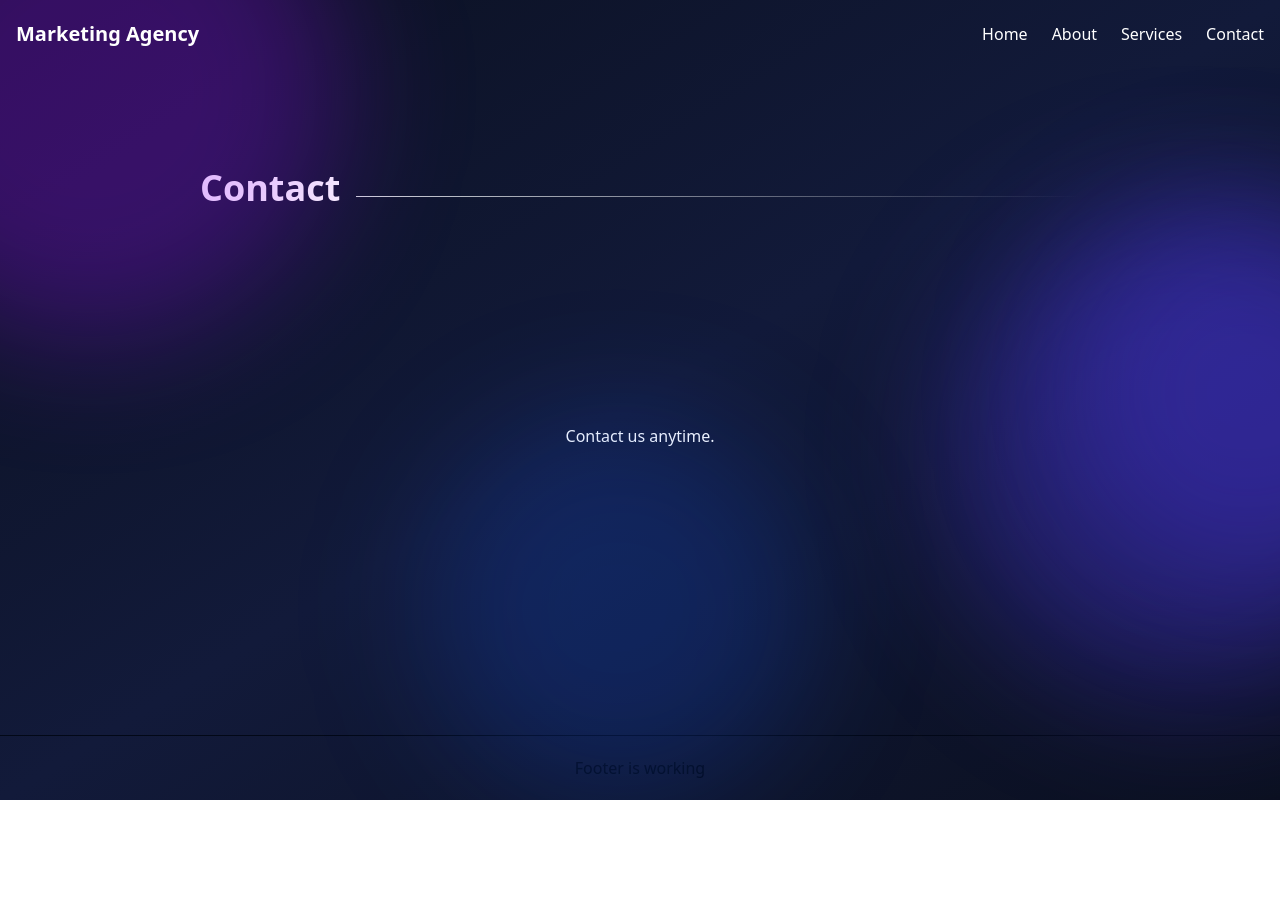
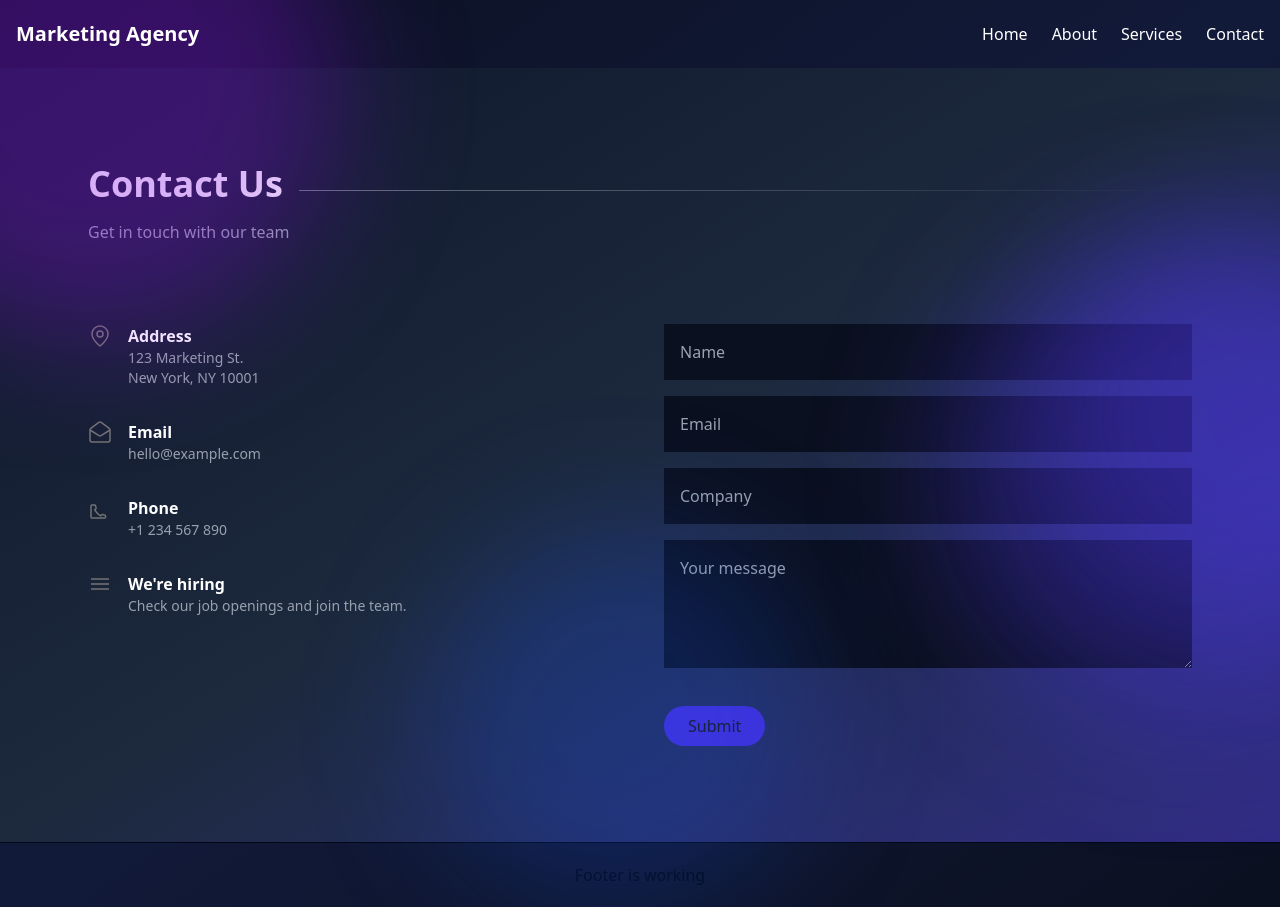
Before and after one commit to Lahcen-Ouhassou/Marketing-Agency-LandingPage, a React (Vite) app: page /contact in a window 1280 px wide. Before the commit the page ends 800 px from the top, so only its background shows below. Built offline with nearby package versions, Linux system fonts and the light colour scheme.

Commit message:
UpdContactPage

```diff
--- a/src/pages/Contact.jsx
+++ b/src/pages/Contact.jsx
@@ -1,15 +1,135 @@
-function Contact() {
+import React from "react";
+
+const Contact = () => {
   return (
-    <section className="py-20 text-center text-white">
-      <span class="flex items-center m-50 mt-5">
-        <h1 className=" shrink-0 pe-4 text-4xl font-bold mb-4">Contact</h1>
+    <section className="py-24 bg-gradient-to-br from-slate-900 via-slate-800 to-indigo-900 text-gray-100 min-h-[600px]">
+      <div className="max-w-6xl mx-auto px-6">
+        {/* ===== TITLE ===== */}
+        <div className="mb-20">
+          <div className="flex items-center gap-4 mb-4">
+            <h1 className="text-4xl font-bold whitespace-nowrap">Contact Us</h1>
+            <span className="h-px mt-3 bg-gradient-to-l from-transparent to-gray-500 flex-1"></span>
+          </div>
+          <p className="text-gray-400">Get in touch with our team</p>
+        </div>
 
-        <span class="h-px flex-1 bg-linear-to-l from-transparent to-gray-300 w-20"></span>
-      </span>
+        {/* ===== FORM + INFO ===== */}
+        <div className="grid grid-cols-1 md:grid-cols-2 gap-12">
+          {/* ----- Info ----- */}
+          <div className="space-y-8">
+            {/* Address */}
+            <div className="flex items-start gap-4">
+              <svg
+                className="shrink-0 w-6 h-6 text-neutral-500"
+                xmlns="http://www.w3.org/2000/svg"
+                fill="none"
+                viewBox="0 0 24 24"
+                stroke="currentColor"
+                strokeWidth={1.5}
+              >
+                <path d="M20 10c0 6-8 12-8 12s-8-6-8-12a8 8 0 0 1 16 0Z" />
+                <circle cx="12" cy="10" r="3" />
+              </svg>
+              <div>
+                <h4 className="font-semibold text-white">Address</h4>
+                <p className="text-gray-400 text-sm">
+                  123 Marketing St.
+                  <br /> New York, NY 10001
+                </p>
+              </div>
+            </div>
 
-      <p className="text-muted-foreground">Contact us anytime.</p>
+            {/* Email */}
+            <div className="flex items-start gap-4">
+              <svg
+                className="shrink-0 w-6 h-6 text-neutral-500"
+                xmlns="http://www.w3.org/2000/svg"
+                fill="none"
+                viewBox="0 0 24 24"
+                stroke="currentColor"
+                strokeWidth={1.5}
+              >
+                <path d="M21.2 8.4c.5.38.8.97.8 1.6v10a2 2 0 0 1-2 2H4a2 2 0 0 1-2-2V10a2 2 0 0 1 .8-1.6l8-6a2 2 0 0 1 2.4 0l8 6Z" />
+                <path d="m22 10-8.97 5.7a1.94 1.94 0 0 1-2.06 0L2 10" />
+              </svg>
+              <div>
+                <h4 className="font-semibold text-white">Email</h4>
+                <p className="text-gray-400 text-sm">hello@example.com</p>
+              </div>
+            </div>
+
+            {/* Phone */}
+            <div className="flex items-start gap-4">
+              <svg
+                className="shrink-0 w-6 h-6 text-neutral-500"
+                xmlns="http://www.w3.org/2000/svg"
+                fill="none"
+                viewBox="0 0 24 24"
+                stroke="currentColor"
+                strokeWidth={1.5}
+              >
+                <path d="M3 10a1 1 0 0 1 1-1h2.5a1 1 0 0 1 1 .7l.6 2a1 1 0 0 1-.2 1l-1.2 1.2a16 16 0 0 0 6 6l1.2-1.2a1 1 0 0 1 1-.2l2 .6a1 1 0 0 1 .7 1V21a1 1 0 0 1-1 1H4a1 1 0 0 1-1-1v-11Z" />
+              </svg>
+              <div>
+                <h4 className="font-semibold text-white">Phone</h4>
+                <p className="text-gray-400 text-sm">+1 234 567 890</p>
+              </div>
+            </div>
+
+            {/* Hiring */}
+            <div className="flex items-start gap-4">
+              <svg
+                className="shrink-0 w-6 h-6 text-neutral-500"
+                xmlns="http://www.w3.org/2000/svg"
+                fill="none"
+                viewBox="0 0 24 24"
+                stroke="currentColor"
+                strokeWidth={1.5}
+              >
+                <path d="M3 7h18M3 12h18M3 17h18" />
+              </svg>
+              <div>
+                <h4 className="font-semibold text-white">We're hiring</h4>
+                <p className="text-gray-400 text-sm">
+                  Check our job openings and join the team.
+                </p>
+              </div>
+            </div>
+          </div>
+          {/* ----- Inputs ----- */}
+          <div className="space-y-4">
+            <input
+              type="text"
+              placeholder="Name"
+              className="w-full   p-4 text-white placeholder-gray-400 focus:outline-none focus:ring-2 focus:ring-indigo-400 "
+              style={{ backgroundColor: "#0B1020" }}
+            />
+            <input
+              type="email"
+              placeholder="Email"
+              className="w-full   p-4 text-white placeholder-gray-400 focus:outline-none focus:ring-2 focus:ring-indigo-400 "
+              style={{ backgroundColor: "#0B1020" }}
+            />
+            <input
+              type="text"
+              placeholder="Company"
+              className="w-full   p-4 text-white placeholder-gray-400 focus:outline-none focus:ring-2 focus:ring-indigo-400 "
+              style={{ backgroundColor: "#0B1020" }}
+            />
+            <textarea
+              placeholder="Your message"
+              rows={4}
+              className="w-full max-h-48  p-4 text-white placeholder-gray-400 focus:outline-none focus:ring-2 focus:ring-indigo-400 "
+              style={{ backgroundColor: "#0B1020" }}
+            ></textarea>
+            <button className="mt-4 px-6 py-2 bg-indigo-700 text-neutral-900 rounded-full font-medium hover:bg-indigo-400 transition">
+              Submit
+            </button>
+          </div>
+        </div>
+      </div>
     </section>
   );
-}
+};
 
 export default Contact;
```
